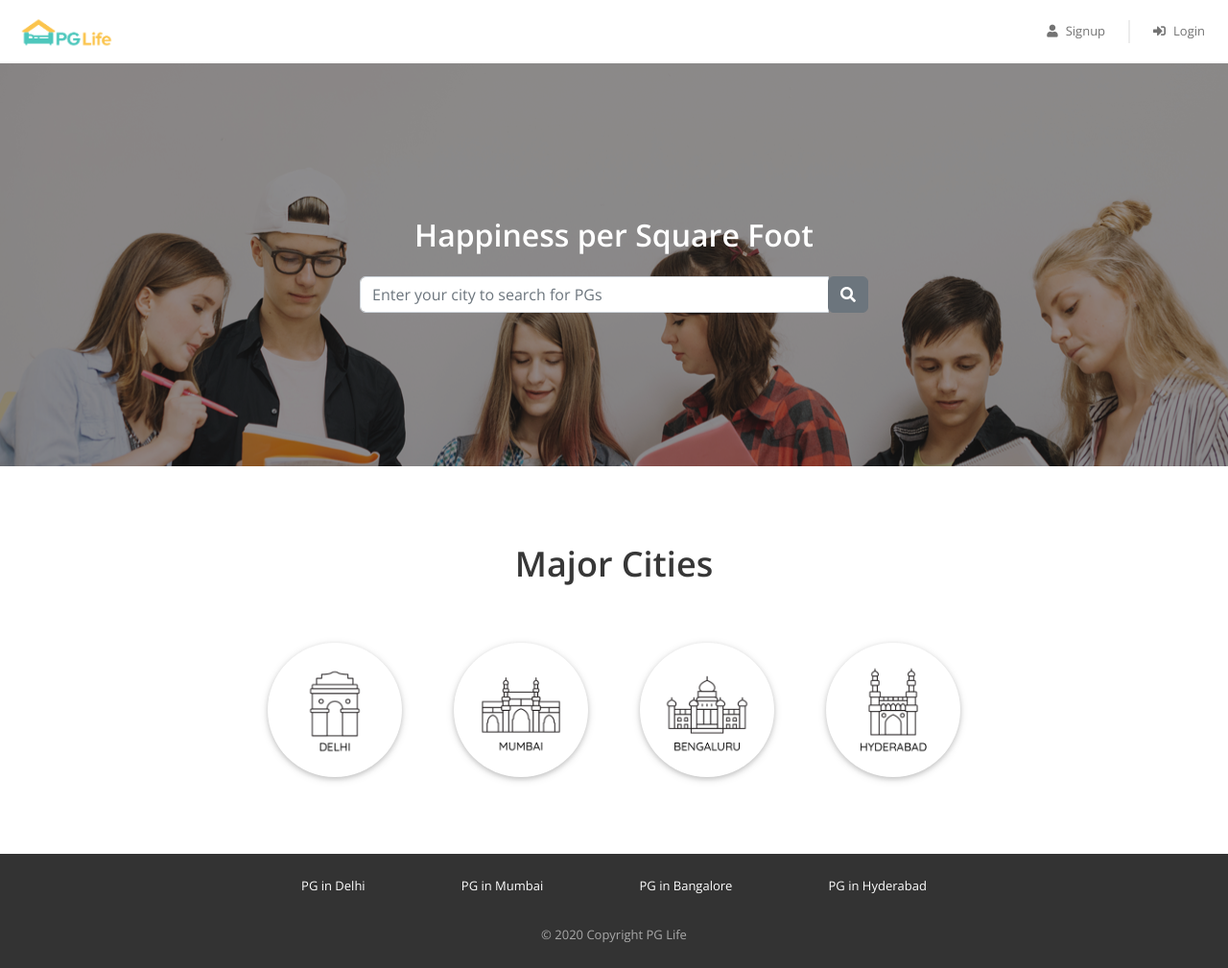
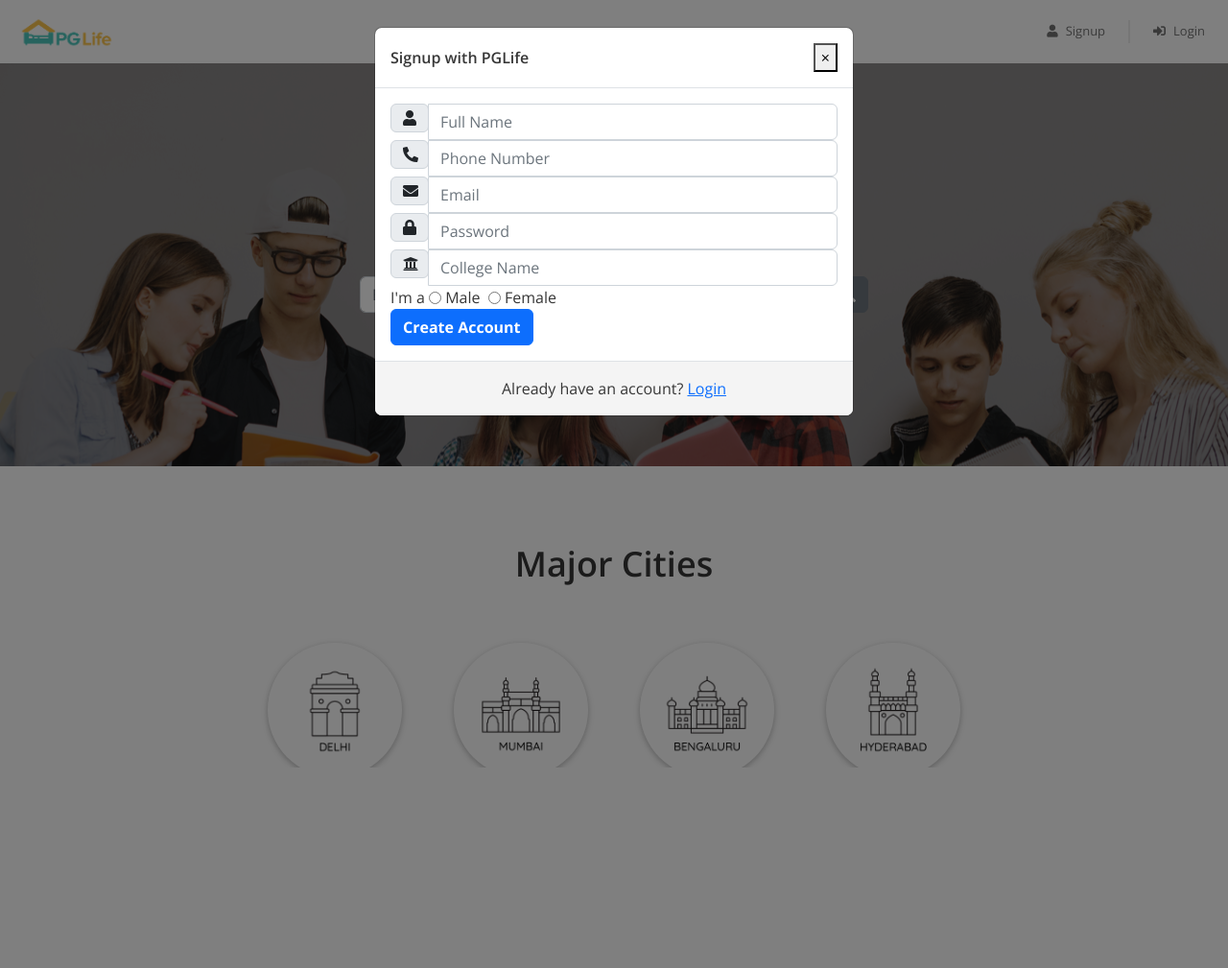
Before and after one commit to AshutoshSingh47/PG_Life, a PHP site: page /home.html in a window 1280 px wide, after a click on "Signup". Shown: the whole page at 96% size. After the commit the page ends 800 px from the top, so only its background shows below. Run offline with PHP 8.4, Linux system fonts and the light colour scheme; some libraries are stand-ins or nearby versions.

Commit message:
created PG_List.html webpage

```diff
--- a/css/home_style.css
+++ b/css/home_style.css
@@ -190,6 +190,17 @@ input[type="radio"] {
     margin: 0  16px;
 }
 
+.breadcrumb-item a{
+    color: #4dc7bc;
+    text-decoration: none;
+}
+
+.filter-bar > div{
+    cursor: pointer;
+    font-size: 13px;
+    text-align: center;
+    margin-bottom: 16px;
+}
 /*.search{
     height:38px;
 }*/
--- a/home.html
+++ b/home.html
@@ -6,16 +6,18 @@
     <title>Welcome | PG Life</title>
 
     <link href="css/bootstrap.min.css" rel="stylesheet" />
+    <link rel="stylesheet" href="https://cdn.jsdelivr.net/npm/bootstrap-icons@1.9.1/font/bootstrap-icons.css"/>
     <link href="https://use.fontawesome.com/releases/v5.11.2/css/all.css" rel="stylesheet" />
     <link href="https://fonts.googleapis.com/css2?family=Open+Sans:ital,wght@0,300;0,400;0,600;0,700;0,800;1,300;1,400;1,600;1,700;1,800&display=swap" rel="stylesheet" />
     <link href="css/home_content_style.css" rel="stylesheet" />
     <link href="css/home_style.css" rel="stylesheet" />
+
 </head>
 
 <body>
     <div class="header sticky-top">
         <nav class="navbar navbar-expand-md navbar-light adjusting">
-            <a class="navbar-brand" href="index.html">
+            <a class="navbar-brand" href="home.html">
                 <img src="img/logo.png" />
             </a>
             <button class="navbar-toggler" type="button" data-toggle="collapse" data-target="#my-navbar">
@@ -64,7 +66,7 @@
         </h1>
         <div class="row">
             <div class="city-card-container col-md">
-                <a href="property_list.html">
+                <a href="PG_List.html">
                     <div class="city-card rounded-circle">
                         <img src="img/delhi.png" class="city-img" />
                     </div>
@@ -72,7 +74,7 @@
             </div>
 
             <div class="city-card-container col-md">
-                <a href="property_list.html">
+                <a href="PG_List.html">
                     <div class="city-card rounded-circle">
                         <img src="img/mumbai.png" class="city-img" />
                     </div>
@@ -80,7 +82,7 @@
             </div>
 
             <div class="city-card-container col-md">
-                <a href="property_list.html">
+                <a href="PG_List.html">
                     <div class="city-card rounded-circle">
                         <img src="img/bangalore.png" class="city-img" />
                     </div>
@@ -88,7 +90,7 @@
             </div>
 
             <div class="city-card-container col-md">
-                <a href="property_list.html">
+                <a href="PG_List.html">
                     <div class="city-card rounded-circle">
                         <img src="img/hyderabad.png" class="city-img" />
                     </div>
@@ -97,26 +99,156 @@
         </div>
     </div>
 
+    <div class="modal fade" id="signup-modal" tabindex="-1" role="dialog" aria-labelledby="signup-heading" aria-hidden="true">
+        <div class="modal-dialog" role="document">
+            <div class="modal-content">
+                <div class="modal-header">
+                    <h5 class="modal-title" id="signup-heading">Signup with PGLife</h5>
+                    <button type="button" class="close" data-dismiss="modal" aria-label="Close">
+                        <span aria-hidden="true">&times;</span>
+                    </button>
+                </div>
+
+                <div class="modal-body">
+                    <form id="signup-form" class="form" role="form">
+                        <div class="input-group form-group">
+                            <div class="input-group-prepend">
+                                <span class="input-group-text">
+                                    <i class="fas fa-user"></i>
+                                </span>
+                            </div>
+                            <input type="text" class="form-control" name="full_name" placeholder="Full Name" maxlength="30" required>
+                        </div>
+
+                        <div class="input-group form-group">
+                            <div class="input-group-prepend">
+                                <span class="input-group-text">
+                                    <i class="fas fa-phone-alt"></i>
+                                </span>
+                            </div>
+                            <input type="text" class="form-control" name="phone" placeholder="Phone Number" maxlength="10" minlength="10" required>
+                        </div>
+
+                        <div class="input-group form-group">
+                            <div class="input-group-prepend">
+                                <span class="input-group-text">
+                                    <i class="fas fa-envelope"></i>
+                                </span>
+                            </div>
+                            <input type="email" class="form-control" name="email" placeholder="Email" required>
+                        </div>
+
+                        <div class="input-group form-group">
+                            <div class="input-group-prepend">
+                                <span class="input-group-text">
+                                    <i class="fas fa-lock"></i>
+                                </span>
+                            </div>
+                            <input type="password" class="form-control" name="password" placeholder="Password" minlength="6" required>
+                        </div>
+
+                        <div class="input-group form-group">
+                            <div class="input-group-prepend">
+                                <span class="input-group-text">
+                                    <i class="fas fa-university"></i>
+                                </span>
+                            </div>
+                            <input type="text" class="form-control" name="college_name" placeholder="College Name" maxlength="150" required>
+                        </div>
+
+                        <div class="form-group">
+                            <span>I'm a</span>
+                            <input type="radio" class="ml-3" id="gender-male" name="gender" value="male" /> Male
+                            <label for="gender-male">
+                            </label>
+                            <input type="radio" class="ml-3" id="gender-female" name="gender" value="female" />
+                            <label for="gender-female">
+                                Female
+                            </label>
+                        </div>
+
+                        <div class="form-group">
+                            <button type="submit" class="btn btn-block btn-primary">Create Account</button>
+                        </div>
+                    </form>
+                </div>
+
+                <div class="modal-footer">
+                    <span>Already have an account?
+                        <a href="#" data-dismiss="modal" data-toggle="modal" data-target="#login-modal">Login</a>
+                    </span>
+                </div>
+            </div>
+        </div>
+    </div>
+
+    <div class="modal fade" id="login-modal" tabindex="-1" role="dialog" aria-labelledby="login-heading" aria-hidden="true">
+        <div class="modal-dialog modal-dialog-centered" role="document">
+            <div class="modal-content">
+                <div class="modal-header">
+                    <h5 class="modal-title" id="login-heading">Login with PGLife</h5>
+                    <button type="button" class="close" data-dismiss="modal" aria-label="Close">
+                        <span aria-hidden="true">&times;</span>
+                    </button>
+                </div>
+
+                <div class="modal-body">
+                    <form id="login-form" class="form" role="form">
+                        <div class="input-group form-group">
+                            <div class="input-group-prepend">
+                                <span class="input-group-text">
+                                    <i class="fas fa-user"></i>
+                                </span>
+                            </div>
+                            <input type="email" class="form-control" name="email" placeholder="Email" required>
+                        </div>
+
+                        <div class="input-group form-group">
+                            <div class="input-group-prepend">
+                                <span class="input-group-text">
+                                    <i class="fas fa-lock"></i>
+                                </span>
+                            </div>
+                            <input type="password" class="form-control" name="password" placeholder="Password" minlength="6" required>
+                        </div>
+
+                        <div class="form-group">
+                            <button type="submit" class="btn btn-block btn-primary">Login</button>
+                        </div>
+                    </form>
+                </div>
+
+                <div class="modal-footer">
+                    <span>
+                        <a href="#" data-dismiss="modal" data-toggle="modal" data-target="#signup-modal">Click here</a>
+                        to register a new account
+                    </span>
+                </div>
+            </div>
+        </div>
+    </div>
+
     <div class="footer">
         <div class="page-container footer-container">
             <div class="footer-cities">
                 <div class="footer-city">
-                    <a href="property_list.html">PG in Delhi</a>
+                    <a href="PG_List.html">PG in Delhi</a>
                 </div>
                 <div class="footer-city">
-                    <a href="property_list.html">PG in Mumbai</a>
+                    <a href="PG_List.html">PG in Mumbai</a>
                 </div>
                 <div class="footer-city">
-                    <a href="property_list.html">PG in Bangalore</a>
+                    <a href="PG_List.html">PG in Bangalore</a>
                 </div>
                 <div class="footer-city">
-                    <a href="property_list.html">PG in Hyderabad</a>
+                    <a href="PG_List.html">PG in Hyderabad</a>
                 </div>
             </div>
             <div class="footer-copyright">© 2020 Copyright PG Life </div>
         </div>
     </div>
-
+    <script type="text/javascript" src="js/jquery.js"></script>
+    <script type="text/javascript" src="js/bootstrap.min.js"></script>
 </body>
 
 </html>
```
Also changed, not shown: PG_List.html (+89 -0 lines), css/PG_List_style.css (added, +72 -0 lines), img/asc.png (added), img/borivali.jpg (added), img/desc.png (added), img/filter.png (added), img/ganpati.jpg (added), img/navkar.jpg (added).
